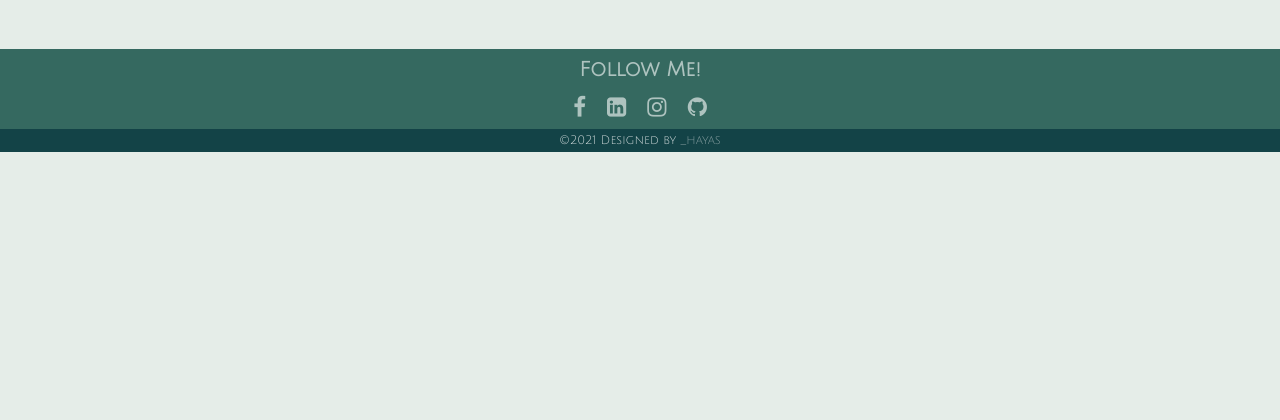
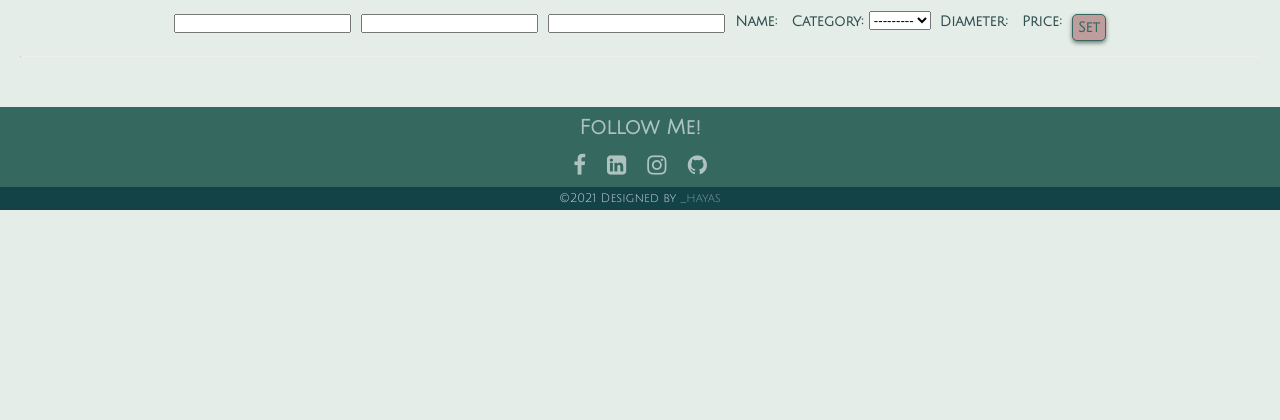
Before and after one commit to TomHajek/FinalProject, a Django app: page / in a window 1280 px wide. Shown: the part 240-660 px from the top of the page. Run offline with Django 3.2, Linux system fonts and the light colour scheme; data that the repository does not hold is empty.

Commit message:
WIP: filter

```diff
--- a/cart/models.py
+++ b/cart/models.py
@@ -34,6 +34,7 @@ class Cart(Model):
     user = ForeignKey(Profile, on_delete=SET_NULL, null=True, blank=True)
     # status = SmallIntegerField(Status.get_choices(), default=10)
     created_at = DateTimeField(auto_now_add=True)
+    # session_key = CharField(max_length=40, null=True)
 
     def __str__(self):
         return f"User no.: {str(self.user_id)}, order no.: {str(self.id)}"
--- a/green_swap/settings.py
+++ b/green_swap/settings.py
@@ -34,6 +34,10 @@ INSTALLED_APPS = [
     'django.contrib.sessions',
     'django.contrib.messages',
     'django.contrib.staticfiles',
+    'django_countries',
+    'django_filters',
+    'jquery',
+    'currencies',
     'products',
     'accounts',
     'cart',
--- /dev/null
+++ b/products/filters.py
@@ -0,0 +1,14 @@
+import django_filters
+
+from .models import Product
+
+
+class ProductFilter(django_filters.FilterSet):
+    class Meta:
+        model = Product
+        fields = [
+            "name",
+            "category",
+            "diameter",
+            "price",
+        ]
--- a/products/views.py
+++ b/products/views.py
@@ -1,6 +1,7 @@
 from django.shortcuts import render
 
 from .models import Product
+from .filters import ProductFilter
 from cart.models import Cart
 
 
@@ -10,5 +11,14 @@ def products(request):
     cart_items = Cart.cart_items
     products = Product.objects.all()
 
-    context = {"products": products, "cart_items": cart_items}
+    #context = {"products": products, "cart_items": cart_items}
+    #return render(request, "products.html", context)
+
+    context = {}
+    filtered_products = ProductFilter(
+        request.GET,
+        queryset=Product.objects.all()
+    )
+
+    context["filtered_products"] = filtered_products
     return render(request, "products.html", context)
--- a/requirements.txt
+++ b/requirements.txt
@@ -4,9 +4,11 @@ bs4==0.0.1
 certifi==2021.5.30
 charset-normalizer==2.0.4
 Django==3.2.6
+django-countries==7.2.1
 django-currencies==0.10.1
 django-extensions==3.1.3
 django-extensions-shell==1.7.4.1
+django-filter==2.4.0
 django-jquery==3.1.0
 idna==3.2
 jsonfield==2.1.1
--- a/static/css/products.css
+++ b/static/css/products.css
@@ -2,13 +2,76 @@
 
 /* PAGE CONTENT */
 /* products.html */
+
+/* Filter */
+.product-filter {
+    display: flex;
+    flex-wrap: wrap;
+    justify-content: center;
+    margin: 10px 20px;
+}
+
+.filter-form {
+}
+
+.filter-form label, input, textarea{
+    margin: 5px;
+    display: inline-block;
+    text-align: left;
+    color: #325050;
+    font-size: 14px;
+    font-weight: bold;
+    font-family: 'Julius Sans One', sans-serif;
+    vertical-align: middle;
+}
+
+.filter-form input, textarea {
+}
+
+.filter-hr {
+    margin-left: 20px;
+    margin-right: 20px;
+    border-top: #356960;
+    color: #356960;
+}
+
+.filter-button {
+    float: right;
+    margin: 5px;
+    padding: 5px;
+    background: #bf9d9d;
+    border: 1px #356960 solid;
+    border-radius: 5px;
+    font-size: 14px;
+    font-family: 'Julius Sans One', sans-serif;
+    color: #356960;
+    text-decoration: none;
+    box-shadow: 0 2px 4px rgba(0, 0, 0, 0.5);
+}
+
+.filter-button:hover {
+    text-decoration: underline;
+    transition:all .25s;
+    color: rgba(53,105,96,0.8);
+    background: rgba(191, 157, 157, 0.8);
+    border-color: #356960;
+}
+
+.filter-button:active {
+    text-decoration: underline;
+    transition:all .25s;
+    color: #2b554d;
+    background: #ae8484;
+    border-color: #2b554d;
+}
+
+/* Products */
 .flexbox {
     margin: 25px 20px;
     display: flex;
     flex-wrap: wrap;
     justify-content: center;
 }
-
 
 /* Product container */
 .content-container {
--- a/static/js/base.js
+++ b/static/js/base.js
@@ -12,7 +12,7 @@ $(document).ready(function () {
 });
 
 
-// Set/Query user - if user is not logged in, the value will be "AnonymousUser" -->
+// Set/Query user - if user is not logged in, the value will be "AnonymousUser"
 let user = "{{ request.user }}"
 
 // from django documentation for json post request
--- a/templates/products.html
+++ b/templates/products.html
@@ -2,8 +2,17 @@
 {% load static %}
 
 {% block content %}
+    <!-- Filtr -->
+    <div class="product-filter">
+        <form class="filter-form" method="get">
+            {{ filtered_products.form }}
+            <input class="filter-button" type="submit" value="Set">
+        </form>
+    </div>
+    <hr class="filter-hr">
     <div class="flexbox">
-        {% for product in products %}
+        {% for product in filtered_products.qs %}
+        {#  { for product in products %} #}
             <div class="content-container">
                 <!-- Obrázek produktu -->
                 <div class="image-container">
```
Also changed, not shown: cart/views.py (+26 -10 lines), accounts/migrations/0005_alter_address_options.py (added), products/migrations/0007_auto_20210827_2107.py (added).
